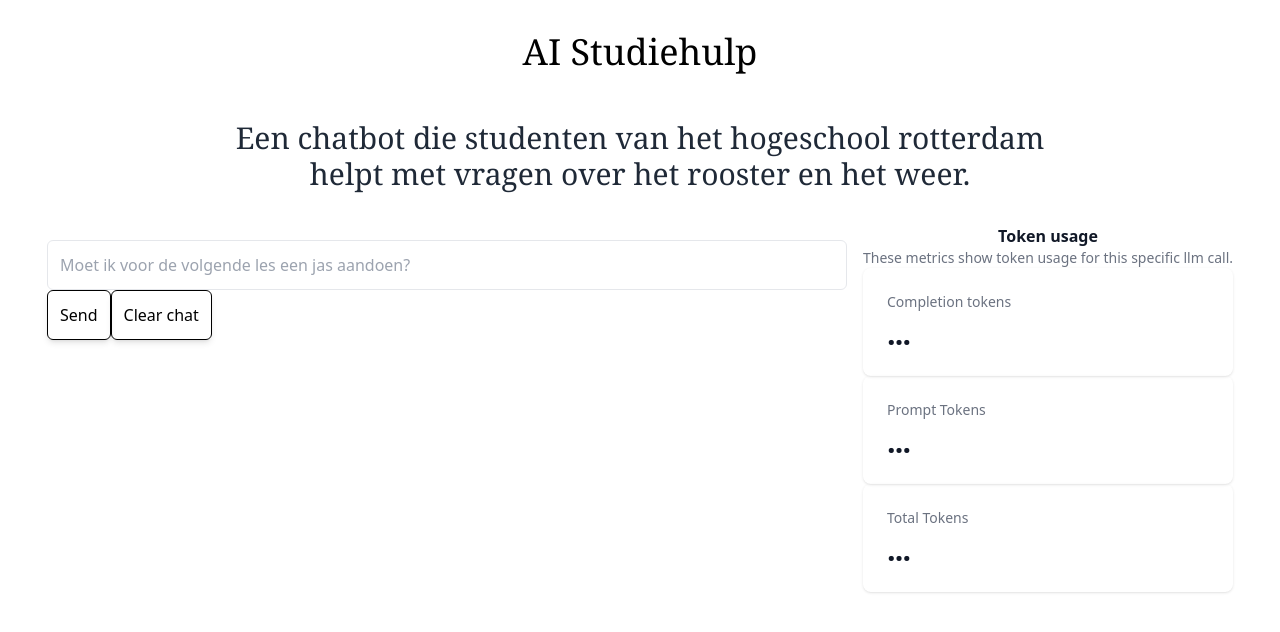
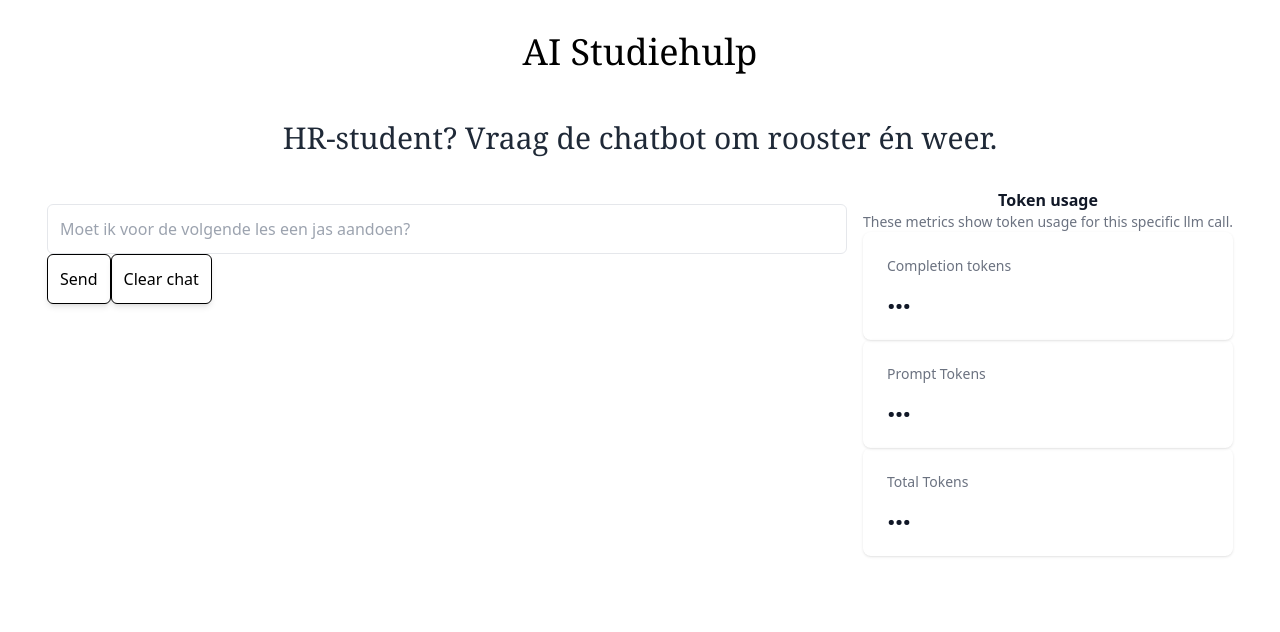
Before and after one commit to faroeq33/prg-8, a React (Vite) app in the folder client/: page / in a window 1280 px wide. Shown: the top 632 px of the page. Built offline with nearby package versions, Linux system fonts and the light colour scheme.

Commit message:
Shorten headline for clarity purposes

```diff
--- a/client/src/pages/home.tsx
+++ b/client/src/pages/home.tsx
@@ -1,17 +1,17 @@
+import LoadingButton from "@/components/buttons/loading-button";
+import { Chat } from "@/components/chatelements/chat";
+import MetaData from "@/components/misc/meta-data";
+import { H1 } from "@/components/typography/heading-one";
+import { H2 } from "@/components/typography/heading-two";
+import {
+	clearChatHistory,
+	getChatHistory,
+	saveChatHistory,
+} from "@/utils/chat-history";
+import { useMutation, useQueryClient } from "@tanstack/react-query";
 import { FormEvent, useState } from "react";
-import { useMutation, useQueryClient } from "@tanstack/react-query";
 import * as api from "../queries/api";
 import { ApiResponse, Message } from "../types";
-import {
-  getChatHistory,
-  saveChatHistory,
-  clearChatHistory,
-} from "@/utils/chat-history";
-import { H1 } from "@/components/typography/heading-one";
-import { H2 } from "@/components/typography/heading-two";
-import MetaData from "@/components/misc/meta-data";
-import { Chat } from "@/components/chatelements/chat";
-import LoadingButton from "@/components/buttons/loading-button";
 
 const defaultMessages: Message[] = getChatHistory();
 
@@ -77,9 +77,7 @@
 				AI Studiehulp
 			</H1>
 			<H2 className="text-center text-gray-800 ">
-        Een chatbot die studenten van het hogeschool rotterdam
-        <br />
-        helpt met vragen over het rooster en het weer.
+				HR-student? Vraag de chatbot om rooster én weer.
 			</H2>
 			<div className="flex justify-center gap-4 my-8">
 				<div className="w-[800px] space-y-4">
```
Lines whose indentation alone changed are shown as unchanged.
